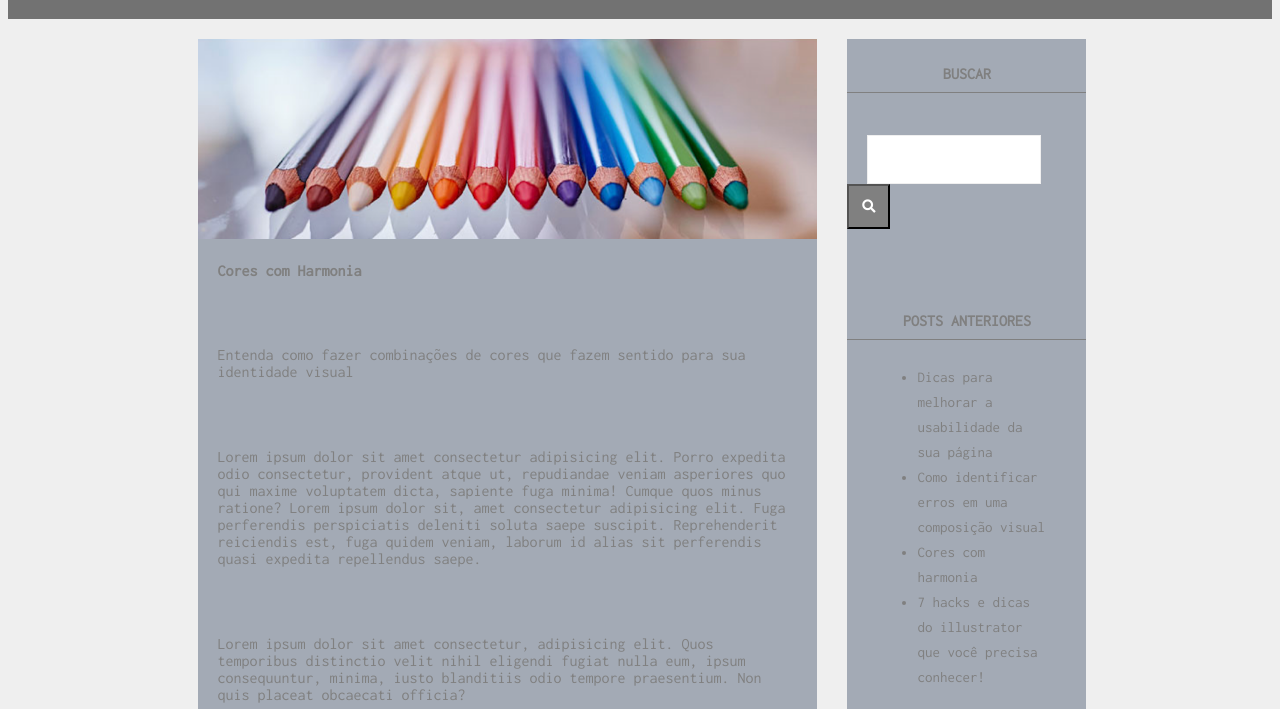
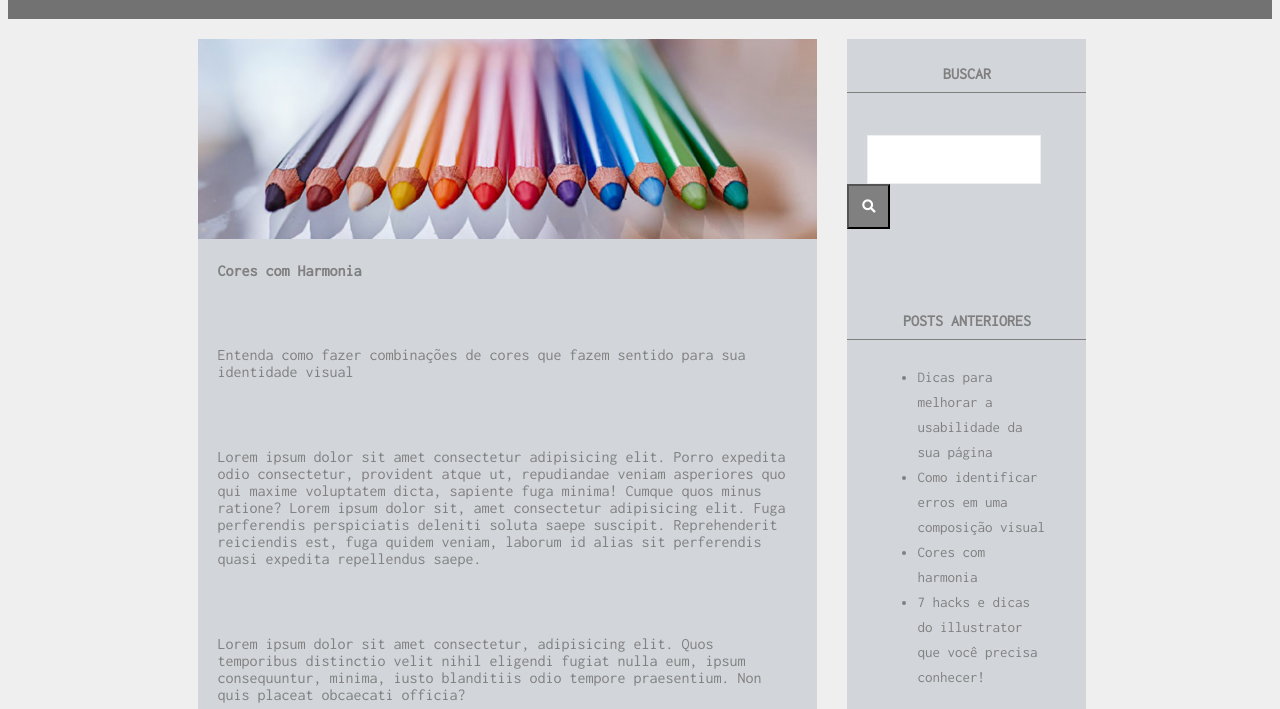
Before and after one commit to zululuga/Primeiro-Site, a plain HTML site: page index.html in a window 1280 px wide. Shown: the part 91-800 px from the top of the page. Drawn offline with Linux system fonts and the light colour scheme.

Commit message:
Update estilos.css

```diff
--- a/estilo/estilos.css
+++ b/estilo/estilos.css
@@ -61,7 +61,7 @@ margin-right: -4px;
 width: 70%;
 /*border: 1px solid red;*/
 vertical-align: top;
-background-color: #a3aab5;
+background-color: #d2d5d9;
 }
 main aside {
     display: inline-block;
@@ -71,7 +71,7 @@ main aside {
     /*border: 1px solid green;*/
     vertical-align: top;
     /*border: 1px solid violet;*/
-    background-color: #a3aab5;
+    background-color: #d2d5d9;
 }
 main section img {
     width: 100%;
@@ -87,7 +87,7 @@ main section p {
     padding-bottom: 15px;
 }
 .aside-box {
-    background-color: #a3aab5;
+    background-color: #d2d5d9;
     padding-bottom: 20px;
     margin-bottom: 20px;
 }
```
